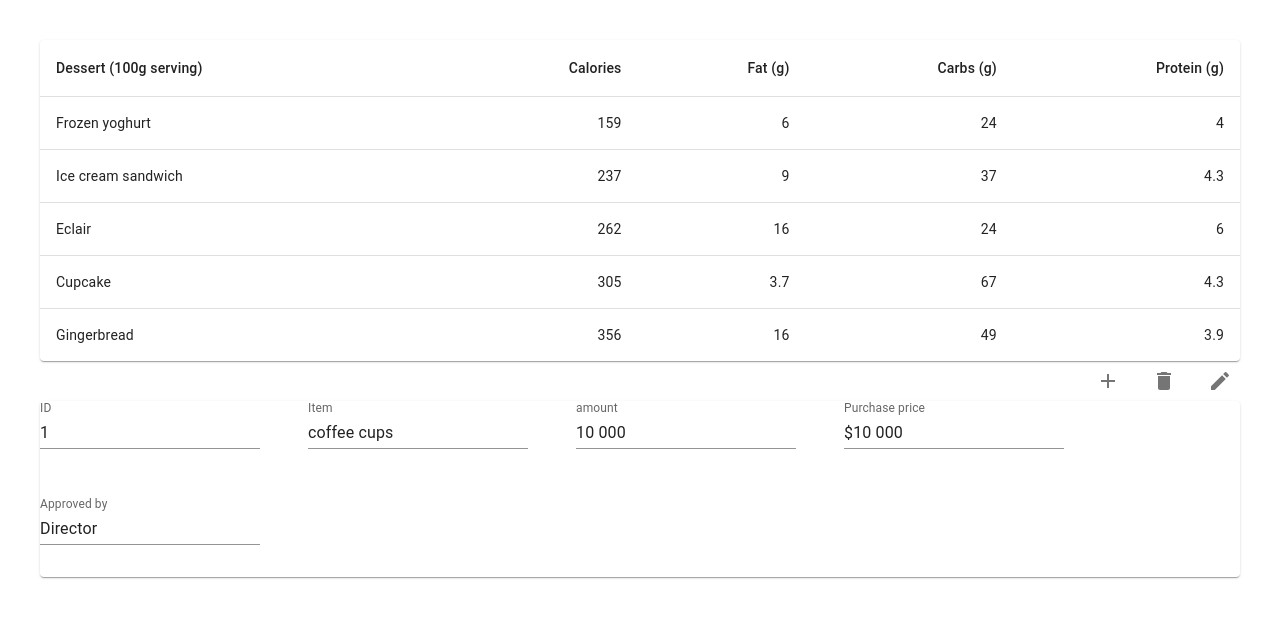
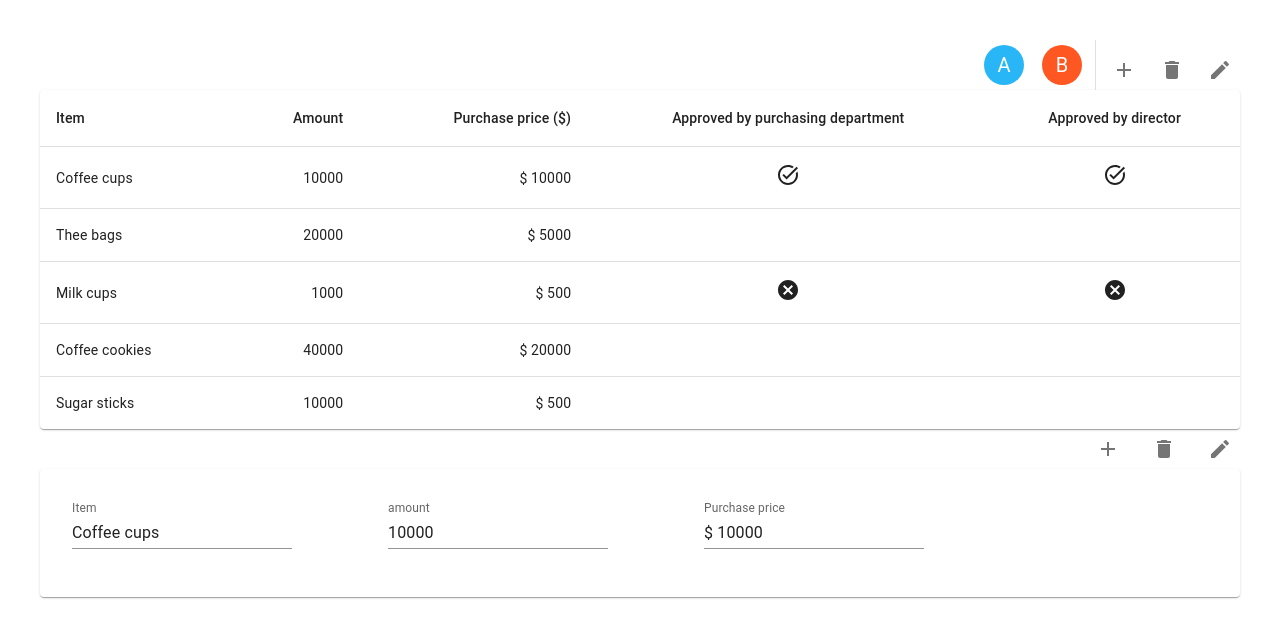
Before and after one commit to LJstudent/school-project, a React (Create React App) app: page / in a window 1280 px wide. Shown: the top 638 px of the page. Built offline with nearby package versions, Linux system fonts and the light colour scheme.

Commit message:
applying redux into the components

```diff
--- a/src/App.tsx
+++ b/src/App.tsx
@@ -1,9 +1,13 @@
+import { Provider } from 'react-redux';
 import './App.css';
 import Main from './components/Main';
+import { store } from './state/store';
 
 function App() {
   return (
-   <Main />
+    <Provider store={store}>
+      <Main />
+    </Provider>
   );
 }
 
--- /dev/null
+++ b/src/components/ActionsTask.tsx
@@ -0,0 +1,41 @@
+import AddIcon from '@mui/icons-material/Add';
+import EditIcon from '@mui/icons-material/Edit';
+import DeleteIcon from '@mui/icons-material/Delete';
+import IconButton from "@mui/material/IconButton";
+import Stack from "@mui/material/Stack";
+import { Avatar, Divider } from '@mui/material';
+import { deepOrange, grey, lightBlue } from '@mui/material/colors';
+
+
+function ActionsTask() {
+    const disabled = false;
+    const colorTaskBuy = disabled ? grey[600] : deepOrange[500];
+    const colorTaskApprove = disabled ? grey[600] : lightBlue[400];
+    return (
+        <Stack
+            direction="row"
+            justifyContent="end"
+            alignItems="end"
+            spacing={1}
+        >
+            <IconButton size='small' disabled={disabled}>
+                <Avatar sx={{ bgcolor: colorTaskApprove }}>A</Avatar>
+            </IconButton>
+            <IconButton size='small' disabled={disabled}>
+                <Avatar sx={{ bgcolor: colorTaskBuy }}>B</Avatar>
+            </IconButton>
+            <Divider orientation="vertical" flexItem />
+            <IconButton>
+                <AddIcon />
+            </IconButton>
+            <IconButton>
+                <DeleteIcon />
+            </IconButton>
+            <IconButton>
+                <EditIcon />
+            </IconButton>
+        </Stack>
+    )
+}
+
+export default ActionsTask;
--- a/src/components/Form.tsx
+++ b/src/components/Form.tsx
@@ -1,64 +1,53 @@
 import { Paper, Grid, TextField } from "@mui/material";
 import React from "react";
+import { useAppSelector } from "../state/hooks";
 import StyledFormPreview from "./styled/StyledFormPreview";
 
-function Form() {
+
+interface IOuterProps {
+    dataRecordId: number | undefined
+}
+
+function Form(props: IOuterProps) {
+    const { dataRecordId } = props;
+    const dataRecords = useAppSelector((state) => state.datarecords.dataRecords);
+    const list = dataRecords.filter(dataRecord => dataRecord.id === dataRecordId);
+
     return (
         <React.Fragment>
             <StyledFormPreview>
                 <Paper>
                     <Grid container item={true} direction="row">
+                        {list.map((dataRecord) => (
                             <form>
                                 <Grid container item={true} direction="row" spacing={2}>
-                                <Grid item={true} className="grid-item">
+                                    <Grid className="grid-item">
                                         <TextField
                                             id="standard-read-only-input"
-                                        label="ID"
-                                        defaultValue="1"
+                                            label="Item"
+                                            value={dataRecord.item}
                                             InputProps={{
                                                 readOnly: true,
                                             }}
                                             variant="standard"
                                         />
                                     </Grid>
-                                <Grid item={true} className="grid-item">
+                                    <Grid className="grid-item">
                                         <TextField
                                             id="standard-read-only-input"
-                                        label="Item"
-                                        defaultValue="coffee cups"
+                                            label="amount"
+                                            value={dataRecord.amount}
                                             InputProps={{
                                                 readOnly: true,
                                             }}
                                             variant="standard"
                                         />
                                     </Grid>
-                                <Grid item={true} className="grid-item">
-                                    <TextField
-                                        id="standard-read-only-input"
-                                        label="amount"
-                                        defaultValue="10 000"
-                                        InputProps={{
-                                            readOnly: true,
-                                        }}
-                                        variant="standard"
-                                    />
-                                </Grid>
-                                <Grid item={true} className="grid-item">
+                                    <Grid  className="grid-item">
                                         <TextField
                                             id="standard-read-only-input"
                                             label="Purchase price"
-                                        defaultValue="$10 000"
-                                        InputProps={{
-                                            readOnly: true,
-                                        }}
-                                        variant="standard"
-                                    />
-                                </Grid>
-                                <Grid item={true} className="grid-item">
-                                    <TextField
-                                        id="standard-read-only-input"
-                                        label="Approved by"
-                                        defaultValue="Director"
+                                                value= {`$ ${dataRecord.purchase_price}`}
                                             InputProps={{
                                                 readOnly: true,
                                             }}
@@ -67,6 +56,7 @@ function Form() {
                                     </Grid>
                                 </Grid>
                             </form>
+                        ))}
                     </Grid>
                 </Paper>
             </StyledFormPreview>
--- a/src/components/Main.tsx
+++ b/src/components/Main.tsx
@@ -1,61 +1,63 @@
 import { TableContainer, Paper, Table, TableHead, TableRow, TableCell, TableBody } from '@mui/material';
 import React from 'react';
+import { useAppSelector } from '../state/hooks';
 import Actions from './Actions';
 import Form from './Form';
 import StyledMain from './styled/StyledMain';
-
-function createData(
-    name: string,
-    calories: number,
-    fat: number,
-    carbs: number,
-    protein: number,
-) {
-    return { name, calories, fat, carbs, protein };
-}
-
-const rows = [
-    createData('Frozen yoghurt', 159, 6.0, 24, 4.0),
-    createData('Ice cream sandwich', 237, 9.0, 37, 4.3),
-    createData('Eclair', 262, 16.0, 24, 6.0),
-    createData('Cupcake', 305, 3.7, 67, 4.3),
-    createData('Gingerbread', 356, 16.0, 49, 3.9),
-];
+import TaskAltIcon from '@mui/icons-material/TaskAlt';
+import CancelIcon from '@mui/icons-material/Cancel';
+import ActionsTask from './ActionsTask';
 
 function Main() {
+    const dataRecords = useAppSelector((state) => state.datarecords.dataRecords)
+
+    const [dataRecordId, setDataRecordId] = React.useState<number | undefined>(1);
+
+    const handleRowClick = (dataRecordId: number) => {
+        setDataRecordId(dataRecordId)
+    }
     return (
         <StyledMain>
+            <ActionsTask />
             <TableContainer component={Paper}>
                 <Table sx={{ minWidth: 650 }} aria-label="simple table">
                     <TableHead>
                         <TableRow>
-                            <TableCell>Dessert (100g serving)</TableCell>
-                            <TableCell align="right">Calories</TableCell>
-                            <TableCell align="right">Fat&nbsp;(g)</TableCell>
-                            <TableCell align="right">Carbs&nbsp;(g)</TableCell>
-                            <TableCell align="right">Protein&nbsp;(g)</TableCell>
+                            <TableCell>Item</TableCell>
+                            <TableCell align="right">Amount</TableCell>
+                            <TableCell align="right">Purchase price&nbsp;($)</TableCell>
+                            <TableCell align="center">Approved by purchasing department</TableCell>
+                            <TableCell align="center">Approved by director</TableCell>
                         </TableRow>
                     </TableHead>
                     <TableBody>
-                        {rows.map((row) => (
+                        {dataRecords.map((dataRecord) => {
+
+                            return (
                                 <TableRow
-                                key={row.name}
+                                    onClick={event => handleRowClick(dataRecord.id)}
+                                    key={dataRecord.id}
                                     sx={{ '&:last-child td, &:last-child th': { border: 0 } }}
                                 >
                                     <TableCell component="th" scope="row">
-                                    {row.name}
+                                        {dataRecord.item}
                                     </TableCell>
-                                <TableCell align="right">{row.calories}</TableCell>
-                                <TableCell align="right">{row.fat}</TableCell>
-                                <TableCell align="right">{row.carbs}</TableCell>
-                                <TableCell align="right">{row.protein}</TableCell>
+                                    <TableCell align="right">{dataRecord.amount}</TableCell>
+                                    <TableCell align="right">$ {dataRecord.purchase_price}</TableCell>
+                                    <TableCell align="center"> {dataRecord.approved_by_purchasing_department ? <TaskAltIcon /> :
+                                            (dataRecord.approved_by_purchasing_department === undefined ? null : <CancelIcon />)}</TableCell>
+                                    <TableCell align="center">
+                                        {dataRecord.approved_by_director ? <TaskAltIcon /> :
+                                            (dataRecord.approved_by_director === undefined ? null : <CancelIcon />)}
+                                    </TableCell>
                                 </TableRow>
-                        ))}
+                            )
+                        })}
                     </TableBody>
                 </Table>
             </TableContainer>
             <Actions />
-            <Form />
+            <Form dataRecordId={dataRecordId} />
         </StyledMain>
     );
 }
--- a/src/components/styled/StyledFormPreview.tsx
+++ b/src/components/styled/StyledFormPreview.tsx
@@ -4,7 +4,7 @@ import { styled } from '@mui/system';
 
 const StyledFormPreview = styled(Grid)(({ theme }) => ({
     '.grid-item' : {
-        padding: theme.spacing(4),
+        padding: theme.spacing(6),
     }
 }));
 
--- a/src/models/interfaces/IDataRecord.ts
+++ b/src/models/interfaces/IDataRecord.ts
@@ -3,5 +3,6 @@ export interface IDataRecord {
     item: string;
     amount: number;
     purchase_price: number;
-    approved_by: string;
+    approved_by_purchasing_department: boolean | undefined;
+    approved_by_director: boolean | undefined;
 }
```
Also changed, not shown: src/data/dataRecords.ts (+10 -5 lines). Lines whose indentation alone changed are shown as unchanged.
